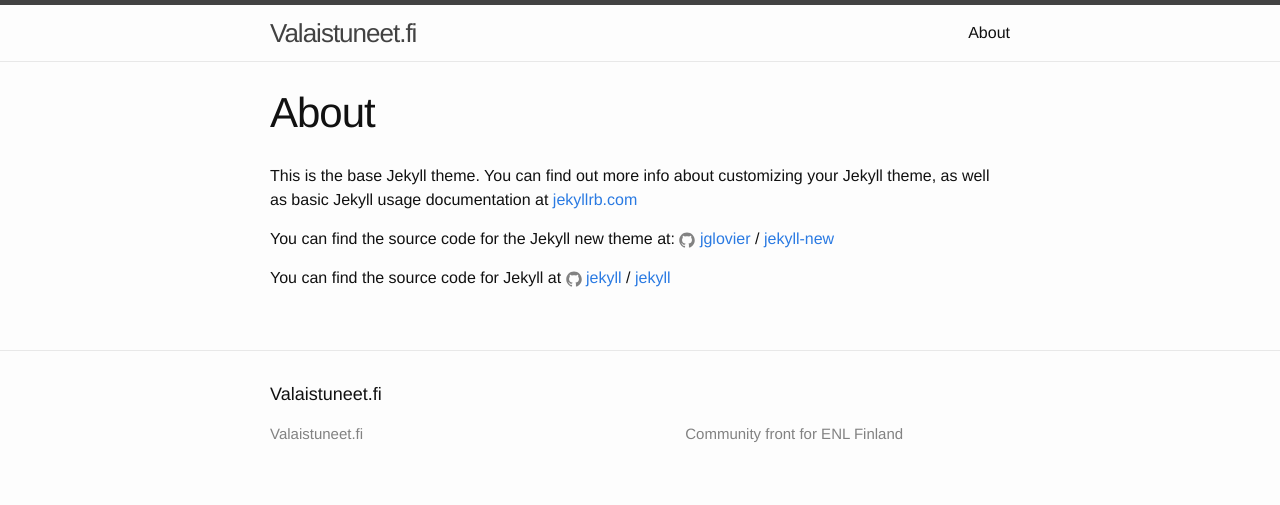
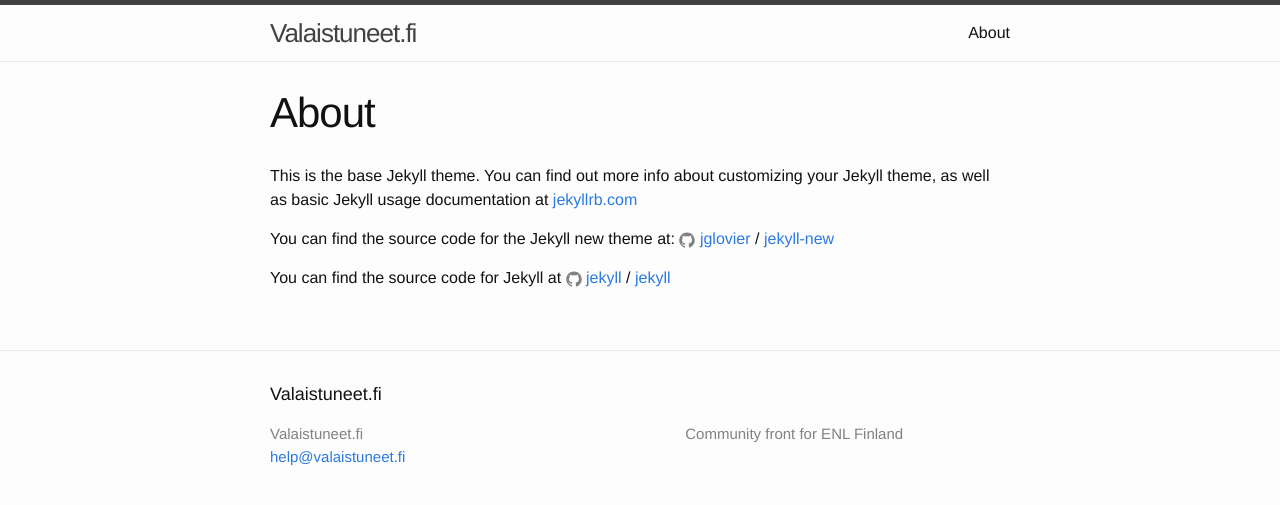
Before and after one commit to jinnatar/artanicus.github.io, a Jekyll site: the page built from about.md, in a window 1280 px wide. Shown: the top 505 px of the page. Built offline with Jekyll 4.4.1, drawn with Linux system fonts in a browser that asks for light colours.

Commit message:
More conservative config

```diff
--- a/_config.yml
+++ b/_config.yml
@@ -1,17 +1,18 @@
 # Site settings
 title: "Valaistuneet.fi"
 author: "Artanicus"
+email: help@valaistuneet.fi
 description:
   "Community front for ENL Finland"
-baseurl: "/" # the subpath of your site, e.g. /blog/
+baseurl: "" # the subpath of your site, e.g. /blog/
 url: "http://beta.valaistuneet.fi" # the base hostname & protocol for your site
 source-url: "https://github.com/artanicus/artanicus.github.io/"
-permalink: "/:categories/:title"
+#permalink: "/:categories/:title"
 exclude: ['Gemfile', 'Gemfile.lock', 'Rakefile', 'README.md']
 
 # Build settings
 markdown: kramdown
-highlighter: pygments
+#highlighter: pygments
 
 # Site defaults
 #defaults:
```
